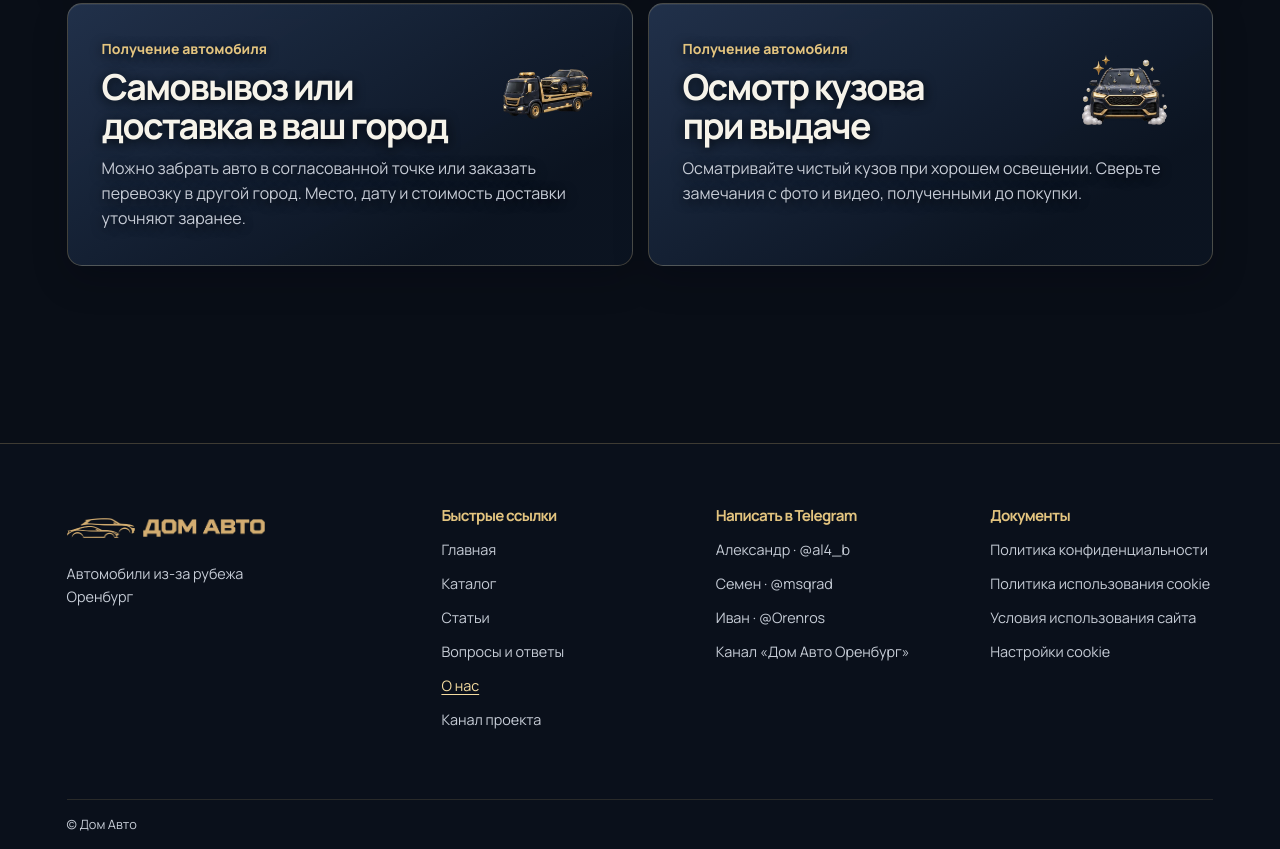
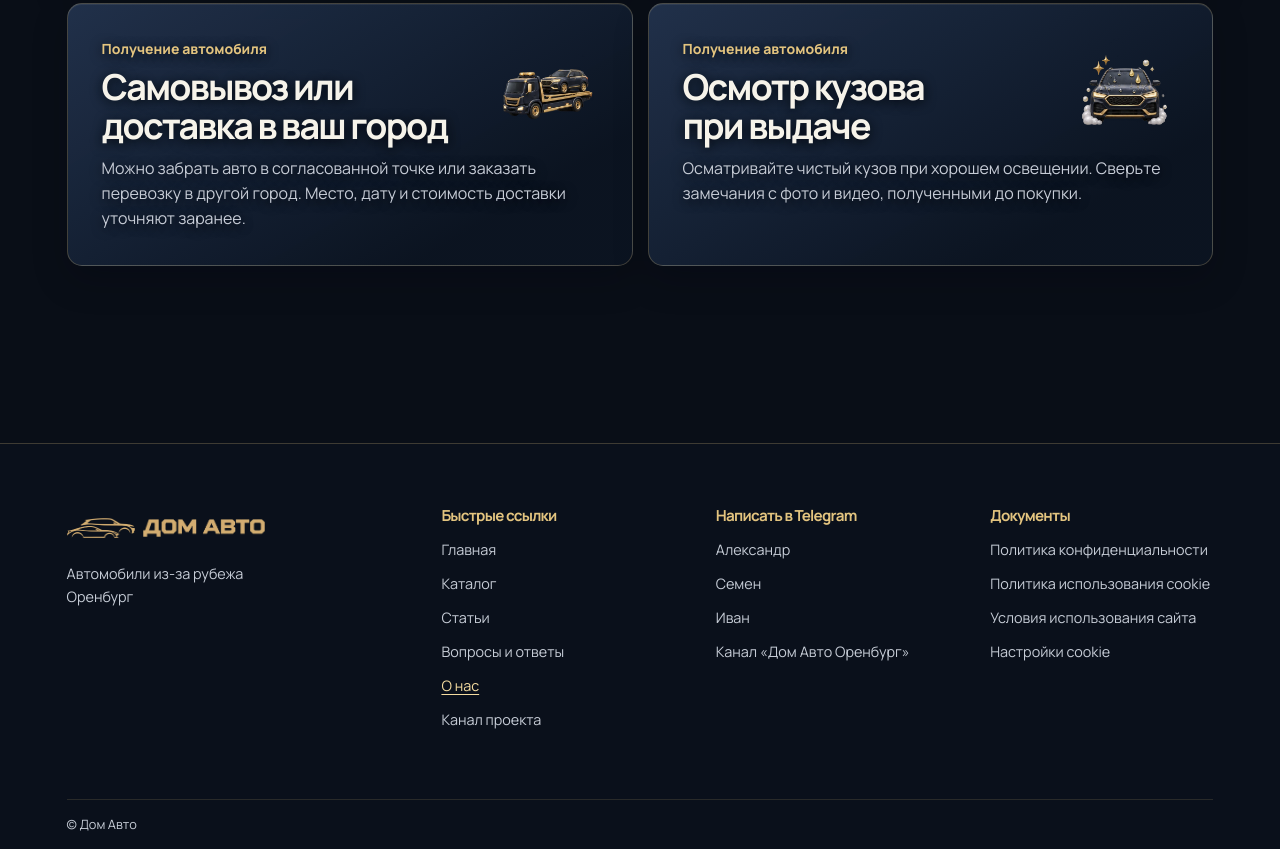
Before and after one commit to SEOMAPS/Dom-avto, a plain HTML site: page about.html in a window 1280 px wide. Shown: the part 1956-2805 px from the top of the page. Drawn offline with Linux system fonts and the light colour scheme.

Commit message:
Show only manager names in footer chat links

```diff
--- a/about.html
+++ b/about.html
@@ -165,9 +165,9 @@
         <nav class="footer-group" id="footer-contacts" aria-labelledby="footer-contacts-title">
           <h2 id="footer-contacts-title">Написать в Telegram</h2>
           <ul>
-            <li><a href="https://t.me/al4_b" rel="noreferrer">Александр · @al4_b</a></li>
-            <li><a href="https://t.me/msqrad" rel="noreferrer">Семен · @msqrad</a></li>
-            <li><a href="https://t.me/Orenros" rel="noreferrer">Иван · @Orenros</a></li>
+            <li><a href="https://t.me/al4_b" rel="noreferrer">Александр</a></li>
+            <li><a href="https://t.me/msqrad" rel="noreferrer">Семен</a></li>
+            <li><a href="https://t.me/Orenros" rel="noreferrer">Иван</a></li>
             <li><a href="https://t.me/DomAvtoOrenburg" rel="noreferrer">Канал «Дом Авто Оренбург»</a></li>
           </ul>
         </nav>
```
Also changed, not shown: blog/avto-iz-kitaya-v-orenburg.html (+3 -3 lines), blog/avto-iz-korei-pod-zakaz.html (+3 -3 lines), blog/avto-iz-kyrgyzstana-v-rossiyu.html (+3 -3 lines), blog/avto-iz-yaponii-pod-zakaz.html (+3 -3 lines), blog/dostavka-avto-do-vashego-goroda.html (+3 -3 lines), blog/index.html (+3 -3 lines), blog/iz-chego-skladyvaetsya-cena-pod-klyuch.html (+3 -3 lines), blog/kak-chitat-auktsionnyy-list-yaponii.html (+3 -3 lines), blog/kak-zakazat-avto-iz-za-rubezha.html (+3 -3 lines), blog/proverka-avto-pered-vykupom.html (+3 -3 lines), catalog.html (+3 -3 lines), contacts.html (+3 -3 lines), cookies.html (+3 -3 lines), faq.html (+3 -3 lines), 3 more files.
